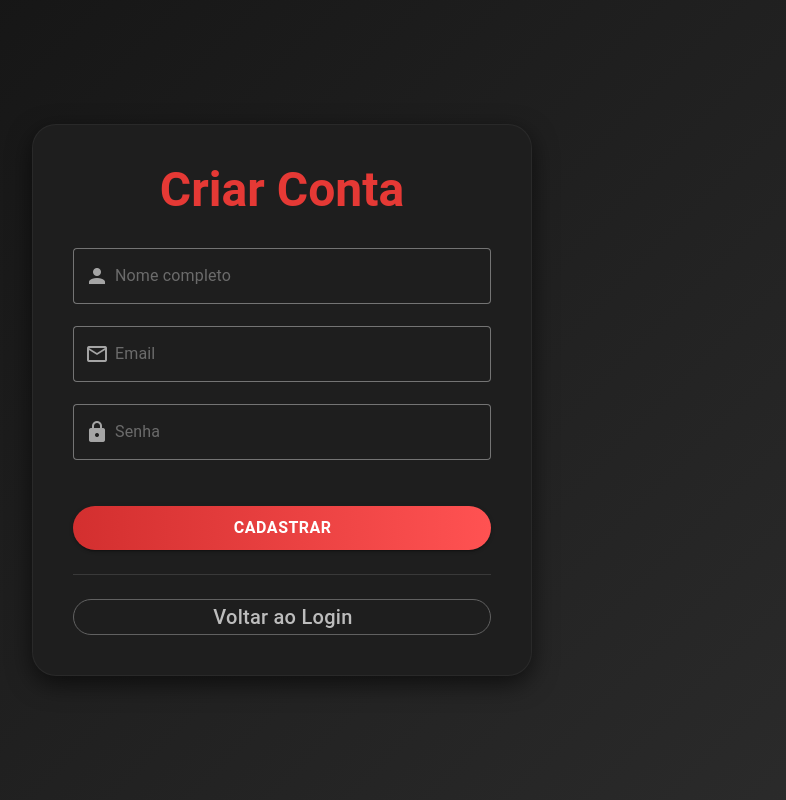
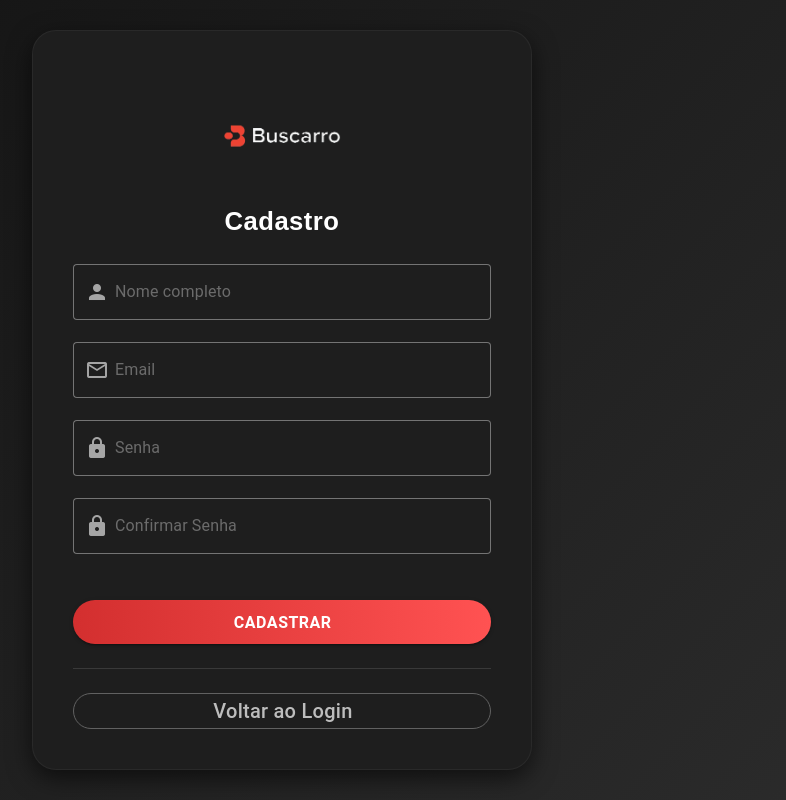
Before and after one commit to rodrigosena17/Buscarro, a Vue app in the folder Buscarro/frontend/: page /register in a window 1280 px wide. Shown: the whole page, without its empty margins (358-1144 px from the left). Built offline with nearby package versions, Linux system fonts and the light colour scheme.

Commit message:
change: logo ajustada e campo de mais uma senha para confirmar no registro

```diff
--- a/Buscarro/frontend/src/views/LoginView.vue
+++ b/Buscarro/frontend/src/views/LoginView.vue
@@ -10,18 +10,24 @@
       elevation="16"
       color="#1E1E1E"
     >
-      <div class="text-center mb-8">
+      <!-- Logo centralizada -->
+      <div class="text-center mb-6">
         <v-img
-          src="@/assets/logo.jpg"
-          alt="Logo Buscarro"
-          max-width="180"
-          class="mx-auto"
+          :src="imageURL"
+          alt="Logo"
+          width="220"
+          height="auto"
+          class="mx-auto mb-2 logo-img"
           contain
         ></v-img>
+
+        <!-- Texto "Login" abaixo da logo -->
+        <h2 class="login-title mt-2">Login</h2>
       </div>
 
+      <!-- Campos -->
       <v-text-field
-        label="Login"
+        label="Email"
         v-model="email"
         variant="outlined"
         color="red-darken-2"
@@ -38,14 +44,12 @@
         class="input-custom"
       ></v-text-field>
 
-      <!-- Botão Entrar aprimorado -->
-      <v-btn class="login-btn mt-6" block rounded size="large" @click="login">
-        Entrar
-      </v-btn>
+      <!-- Botão Entrar -->
+      <v-btn class="login-btn mt-6" block rounded size="large"> Entrar </v-btn>
 
       <v-divider class="my-6"></v-divider>
 
-      <!-- Botão Criar conta aprimorado -->
+      <!-- Botão Criar conta -->
       <v-btn
         variant="outlined"
         class="register-btn py-4 text-h6"
@@ -61,19 +65,11 @@
 
 <script setup lang="ts">
 import { ref } from "vue";
-import { useRouter } from "vue-router";
+import logoImage from "../assets/logo.png";
 
-const router = useRouter();
+const imageURL = logoImage;
 const email = ref("");
 const password = ref("");
-
-function login() {
-  if (email.value && password.value) {
-    router.push("/app");
-  } else {
-    alert("Preencha todos os campos!");
-  }
-}
 </script>
 
 <style scoped>
@@ -86,6 +82,21 @@ function login() {
 .v-card {
   box-shadow: 0 8px 25px rgba(0, 0, 0, 0.6) !important;
   border: 1px solid rgba(255, 255, 255, 0.05);
+}
+
+/* ---------- Logo ---------- */
+.logo-img {
+  max-height: 120px;
+  object-fit: contain;
+}
+
+/* ---------- Texto "Login" abaixo da logo ---------- */
+.login-title {
+  font-family: "Montserrat", sans-serif;
+  color: #ffffff;
+  font-weight: 600;
+  font-size: 1.6rem;
+  letter-spacing: 0.5px;
 }
 
 /* ---------- Inputs ---------- */
--- a/Buscarro/frontend/src/views/RegisterView.vue
+++ b/Buscarro/frontend/src/views/RegisterView.vue
@@ -10,10 +10,18 @@
       elevation="16"
       color="#1E1E1E"
     >
-      <div class="text-center mb-8">
-        <h1 class="text-h3 font-weight-bold" style="color: #e53935">
-          Criar Conta
-        </h1>
+      <div class="text-center mb-6">
+        <v-img
+          :src="imageURL"
+          alt="Logo"
+          width="220"
+          height="auto"
+          class="mx-auto mb-2 logo-img"
+          contain
+        ></v-img>
+
+        <!-- Texto "Login" abaixo da logo -->
+        <h2 class="login-title mt-2">Cadastro</h2>
       </div>
 
       <v-text-field
@@ -43,14 +51,17 @@
         class="input-custom"
       ></v-text-field>
 
+      <v-text-field
+        label="Confirmar Senha"
+        type="password"
+        v-model="password"
+        variant="outlined"
+        prepend-inner-icon="mdi-lock"
+        class="input-custom"
+      ></v-text-field>
+
       <!-- Botão Cadastrar -->
-      <v-btn
-        class="register-btn-main mt-6"
-        block
-        rounded
-        size="large"
-        @click="register"
-      >
+      <v-btn class="register-btn-main mt-6" block rounded size="large">
         Cadastrar
       </v-btn>
 
@@ -73,20 +84,13 @@
 <script setup lang="ts">
 import { ref } from "vue";
 import { useRouter } from "vue-router";
+import logoImage from "../assets/logo.png";
 
+const imageURL = logoImage;
 const router = useRouter();
 const name = ref("");
 const email = ref("");
 const password = ref("");
-
-function register() {
-  if (name.value && email.value && password.value) {
-    alert("Usuário cadastrado com sucesso!");
-    router.push("/");
-  } else {
-    alert("Preencha todos os campos!");
-  }
-}
 </script>
 
 <style scoped>
@@ -144,7 +148,13 @@ function register() {
   border: 1px solid #616161 !important;
   transition: all 0.3s ease;
 }
-
+.login-title {
+  font-family: "Montserrat", sans-serif;
+  color: #ffffff;
+  font-weight: 600;
+  font-size: 1.6rem;
+  letter-spacing: 0.5px;
+}
 .back-btn:hover {
   color: #ffffff !important;
   border-color: #e53935 !important;
```
